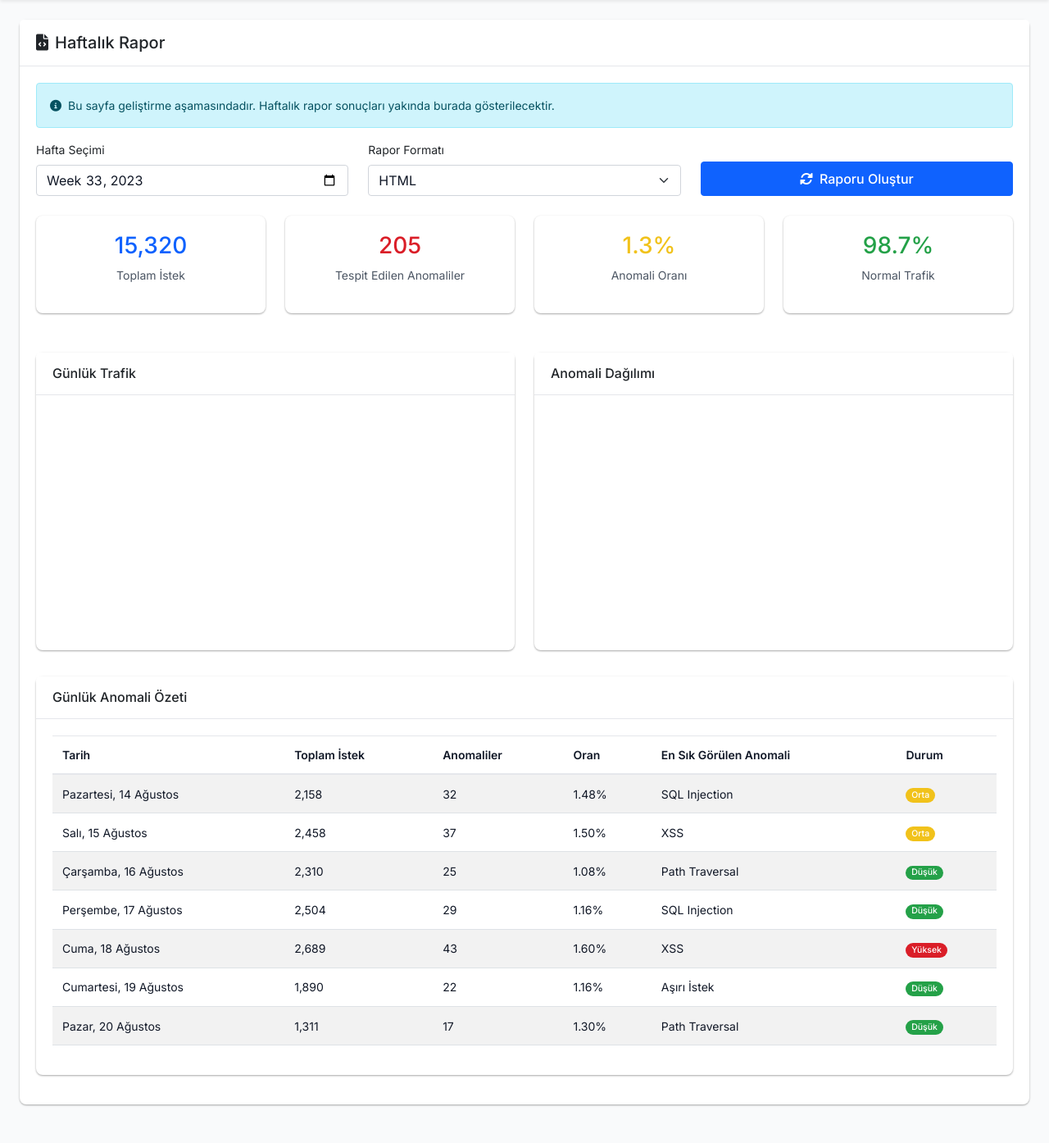
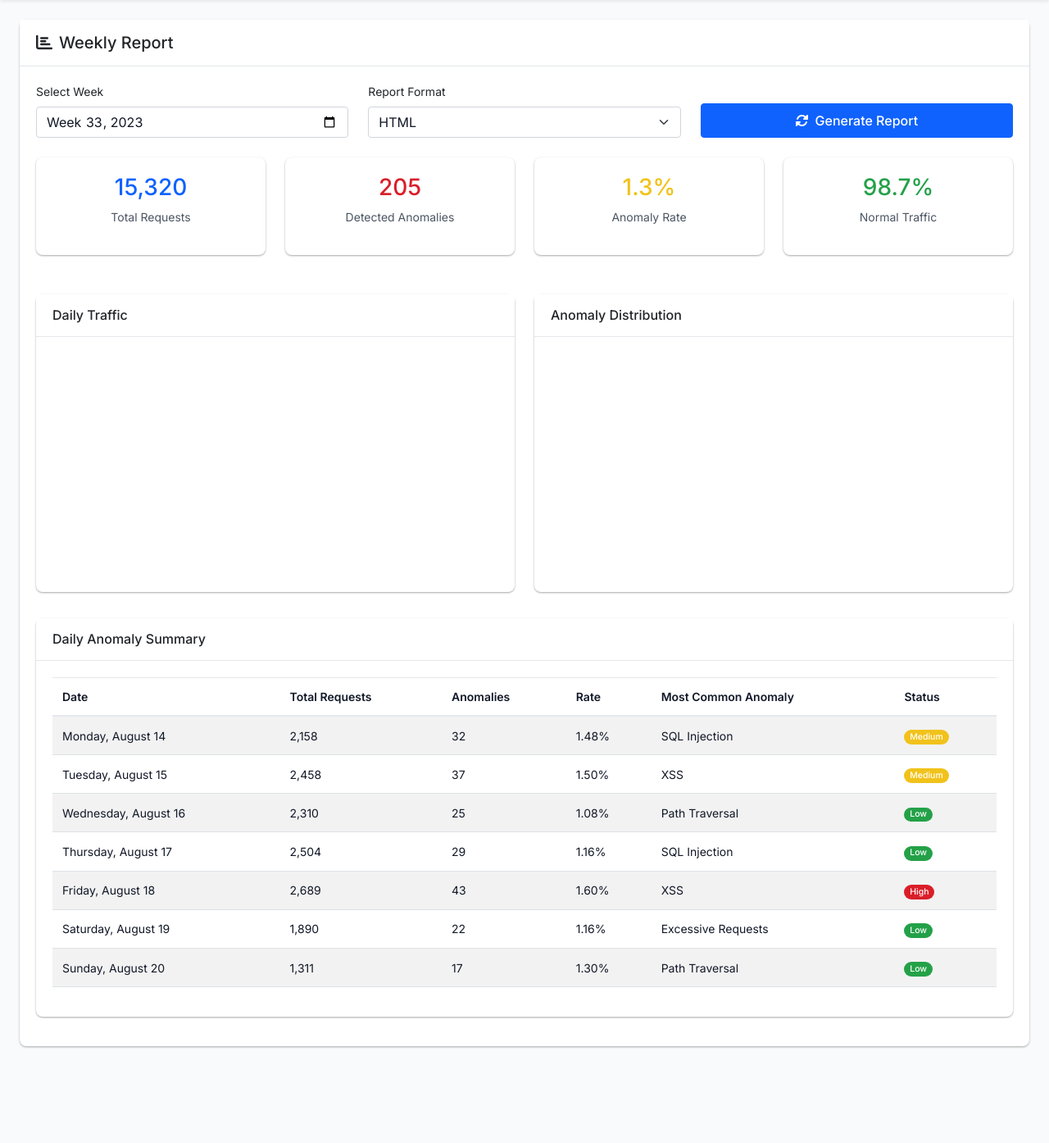
Before and after one commit to furkanpnr/capstone-http-anomaly-dashboard, a Django app: page /dashboard/reports/weekly/ in a window 1280 px wide. Shown: the part 64-1458 px from the top of the page at 82% size. Run offline with Django 5.2, Linux system fonts and the light colour scheme; a map, chart or similar area stays blank.

Commit message:
fix: remove development alert and improve English text

```diff
--- a/dashboard/templates/dashboard/base.html
+++ b/dashboard/templates/dashboard/base.html
@@ -1,6 +1,6 @@
 {% load static %}
 <!DOCTYPE html>
-<html lang="tr">
+<html lang="en">
 <head>
     {% include 'dashboard/partials/head.html' %}
 </head>
@@ -11,7 +11,7 @@
         <div class="row flex-grow-1">
             {% include 'dashboard/partials/sidebar.html' with active_menu=active_menu %}
 
-            <!-- Ana İçerik -->
+            <!-- Main Content -->
             <main role="main" class="main-content fade-in">
                 {% block content %}{% endblock %}
             </main>
--- a/dashboard/templates/dashboard/partials/footer.html
+++ b/dashboard/templates/dashboard/partials/footer.html
@@ -2,7 +2,7 @@
 <footer class="footer">
     <div class="container-fluid d-flex justify-content-center">
         <div class="text-center">
-            <span class="text-gray-500">© 2025 HTTP Anomaly Detector. Tüm hakları saklıdır.</span>
+            <span class="text-gray-500">© 2025 HTTP Anomaly Detector. All rights reserved.</span>
         </div>
     </div>
 </footer>
--- a/dashboard/templates/dashboard/partials/sidebar.html
+++ b/dashboard/templates/dashboard/partials/sidebar.html
@@ -5,67 +5,67 @@
             <li class="nav-item">
                 <a class="nav-link {% if active_menu == 'dashboard' %}active{% endif %}" href="{% url 'dashboard' %}">
                     <i class="fas fa-tachometer-alt"></i>
-                    Gösterge Paneli
+                    Dashboard
                 </a>
             </li>
             <li class="nav-item">
                 <a class="nav-link {% if active_menu == 'graphs' %}active{% endif %}" href="{% url 'graphs' %}">
                     <i class="fas fa-chart-line"></i>
-                    Anomali Grafikleri
+                    Anomaly Graphs
                 </a>
             </li>
             <li class="nav-item">
                 <a class="nav-link {% if active_menu == 'anomalies' %}active{% endif %}" href="{% url 'anomalies' %}">
                     <i class="fas fa-bug"></i>
-                    Tespit Edilen Anomaliler
+                    Detected Anomalies
                 </a>
             </li>
             <li class="nav-item">
                 <a class="nav-link {% if active_menu == 'traffic' %}active{% endif %}" href="{% url 'traffic' %}">
                     <i class="fas fa-network-wired"></i>
-                    HTTP Trafiği
+                    HTTP Traffic
                 </a>
             </li>
         </ul>
 
         <h6 class="sidebar-heading terminal-text">
-            <span>RAPORLAR</span>
+            <span>REPORTS</span>
         </h6>
         <ul class="nav flex-column mb-2">
             <li class="nav-item">
                 <a class="nav-link {% if active_menu == 'daily_report' %}active{% endif %}" href="{% url 'daily_report' %}">
                     <i class="fas fa-file-code"></i>
-                    Günlük Rapor
+                    Daily Report
                 </a>
             </li>
             <li class="nav-item">
                 <a class="nav-link {% if active_menu == 'weekly_report' %}active{% endif %}" href="{% url 'weekly_report' %}">
                     <i class="fas fa-file-code"></i>
-                    Haftalık Rapor
+                    Weekly Report
                 </a>
             </li>
             <li class="nav-item">
                 <a class="nav-link {% if active_menu == 'monthly_report' %}active{% endif %}" href="{% url 'monthly_report' %}">
                     <i class="fas fa-file-code"></i>
-                    Aylık Rapor
+                    Monthly Report
                 </a>
             </li>
         </ul>
 
         <h6 class="sidebar-heading terminal-text">
-            <span>AYARLAR</span>
+            <span>SETTINGS</span>
         </h6>
         <ul class="nav flex-column mb-2">
             <li class="nav-item">
                 <a class="nav-link {% if active_menu == 'settings' %}active{% endif %}" href="{% url 'settings' %}">
                     <i class="fas fa-cog"></i>
-                    Genel Ayarlar
+                    General Settings
                 </a>
             </li>
             <li class="nav-item">
                 <a class="nav-link {% if active_menu == 'user_settings' %}active{% endif %}" href="{% url 'user_settings' %}">
                     <i class="fas fa-user-shield"></i>
-                    Kullanıcı Ayarları
+                    User Settings
                 </a>
             </li>
         </ul>
--- a/dashboard/templates/dashboard/reports/weekly_report.html
+++ b/dashboard/templates/dashboard/reports/weekly_report.html
@@ -6,17 +6,13 @@
         <div class="col-md-12 mb-4">
             <div class="card">
                 <div class="card-header">
-                    <h5 class="card-title mb-0"><i class="fas fa-file-code me-2"></i>Haftalık Rapor</h5>
+                    <h5 class="card-title mb-0"><i class="fas fa-chart-bar me-2"></i>Weekly Report</h5>
                 </div>
                 <div class="card-body">
-                    <div class="alert alert-info">
-                        <i class="fas fa-info-circle me-2"></i>Bu sayfa geliştirme aşamasındadır. Haftalık rapor sonuçları yakında burada gösterilecektir.
-                    </div>
-
                     <div class="row mb-4">
                         <div class="col-md-4">
                             <div class="form-group">
-                                <label for="weekPicker" class="form-label">Hafta Seçimi</label>
+                                <label for="weekPicker" class="form-label">Select Week</label>
                                 <div class="input-group">
                                     <input type="week" class="form-control" id="weekPicker" value="2023-W33">
                                 </div>
@@ -24,7 +20,7 @@
                         </div>
                         <div class="col-md-4">
                             <div class="form-group">
-                                <label for="reportFormat" class="form-label">Rapor Formatı</label>
+                                <label for="reportFormat" class="form-label">Report Format</label>
                                 <select class="form-select" id="reportFormat">
                                     <option value="html">HTML</option>
                                     <option value="pdf">PDF</option>
@@ -35,7 +31,7 @@
                         </div>
                         <div class="col-md-4 d-flex align-items-end">
                             <button class="btn btn-primary w-100">
-                                <i class="fas fa-sync-alt me-2"></i>Raporu Oluştur
+                                <i class="fas fa-sync-alt me-2"></i>Generate Report
                             </button>
                         </div>
                     </div>
@@ -45,7 +41,7 @@
                             <div class="card h-100">
                                 <div class="card-body text-center">
                                     <h3 class="text-primary mb-2">15,320</h3>
-                                    <p class="text-muted mb-0">Toplam İstek</p>
+                                    <p class="text-muted mb-0">Total Requests</p>
                                 </div>
                             </div>
                         </div>
@@ -53,7 +49,7 @@
                             <div class="card h-100">
                                 <div class="card-body text-center">
                                     <h3 class="text-danger mb-2">205</h3>
-                                    <p class="text-muted mb-0">Tespit Edilen Anomaliler</p>
+                                    <p class="text-muted mb-0">Detected Anomalies</p>
                                 </div>
                             </div>
                         </div>
@@ -61,7 +57,7 @@
                             <div class="card h-100">
                                 <div class="card-body text-center">
                                     <h3 class="text-warning mb-2">1.3%</h3>
-                                    <p class="text-muted mb-0">Anomali Oranı</p>
+                                    <p class="text-muted mb-0">Anomaly Rate</p>
                                 </div>
                             </div>
                         </div>
@@ -69,7 +65,7 @@
                             <div class="card h-100">
                                 <div class="card-body text-center">
                                     <h3 class="text-success mb-2">98.7%</h3>
-                                    <p class="text-muted mb-0">Normal Trafik</p>
+                                    <p class="text-muted mb-0">Normal Traffic</p>
                                 </div>
                             </div>
                         </div>
@@ -79,7 +75,7 @@
                         <div class="col-md-6 mb-4">
                             <div class="card h-100">
                                 <div class="card-header">
-                                    <h6 class="card-title mb-0">Günlük Trafik</h6>
+                                    <h6 class="card-title mb-0">Daily Traffic</h6>
                                 </div>
                                 <div class="card-body">
                                     <canvas id="dailyTraffic" height="250"></canvas>
@@ -89,7 +85,7 @@
                         <div class="col-md-6 mb-4">
                             <div class="card h-100">
                                 <div class="card-header">
-                                    <h6 class="card-title mb-0">Anomali Dağılımı</h6>
+                                    <h6 class="card-title mb-0">Anomaly Distribution</h6>
                                 </div>
                                 <div class="card-body">
                                     <canvas id="anomalyDistribution" height="250"></canvas>
@@ -102,76 +98,76 @@
                         <div class="col-12">
                             <div class="card">
                                 <div class="card-header">
-                                    <h6 class="card-title mb-0">Günlük Anomali Özeti</h6>
+                                    <h6 class="card-title mb-0">Daily Anomaly Summary</h6>
                                 </div>
                                 <div class="card-body">
                                     <table class="table table-sm table-hover table-striped">
                                         <thead>
                                             <tr>
-                                                <th>Tarih</th>
-                                                <th>Toplam İstek</th>
-                                                <th>Anomaliler</th>
-                                                <th>Oran</th>
-                                                <th>En Sık Görülen Anomali</th>
-                                                <th>Durum</th>
+                                                <th>Date</th>
+                                                <th>Total Requests</th>
+                                                <th>Anomalies</th>
+                                                <th>Rate</th>
+                                                <th>Most Common Anomaly</th>
+                                                <th>Status</th>
                                             </tr>
                                         </thead>
                                         <tbody>
                                             <tr>
-                                                <td>Pazartesi, 14 Ağustos</td>
+                                                <td>Monday, August 14</td>
                                                 <td>2,158</td>
                                                 <td>32</td>
                                                 <td>1.48%</td>
                                                 <td>SQL Injection</td>
-                                                <td><span class="badge bg-warning">Orta</span></td>
+                                                <td><span class="badge bg-warning">Medium</span></td>
                                             </tr>
                                             <tr>
-                                                <td>Salı, 15 Ağustos</td>
+                                                <td>Tuesday, August 15</td>
                                                 <td>2,458</td>
                                                 <td>37</td>
                                                 <td>1.50%</td>
                                                 <td>XSS</td>
-                                                <td><span class="badge bg-warning">Orta</span></td>
+                                                <td><span class="badge bg-warning">Medium</span></td>
                                             </tr>
                                             <tr>
-                                                <td>Çarşamba, 16 Ağustos</td>
+                                                <td>Wednesday, August 16</td>
                                                 <td>2,310</td>
                                                 <td>25</td>
                                                 <td>1.08%</td>
                                                 <td>Path Traversal</td>
-                                                <td><span class="badge bg-success">Düşük</span></td>
+                                                <td><span class="badge bg-success">Low</span></td>
                                             </tr>
                                             <tr>
-                                                <td>Perşembe, 17 Ağustos</td>
+                                                <td>Thursday, August 17</td>
                                                 <td>2,504</td>
                                                 <td>29</td>
                                                 <td>1.16%</td>
                                                 <td>SQL Injection</td>
-                                                <td><span class="badge bg-success">Düşük</span></td>
+                                                <td><span class="badge bg-success">Low</span></td>
                                             </tr>
                                             <tr>
-                                                <td>Cuma, 18 Ağustos</td>
+                                                <td>Friday, August 18</td>
                                                 <td>2,689</td>
                                                 <td>43</td>
                                                 <td>1.60%</td>
                                                 <td>XSS</td>
-                                                <td><span class="badge bg-danger">Yüksek</span></td>
+                                                <td><span class="badge bg-danger">High</span></td>
                                             </tr>
                                             <tr>
-                                                <td>Cumartesi, 19 Ağustos</td>
+                                                <td>Saturday, August 19</td>
                                                 <td>1,890</td>
                                                 <td>22</td>
                                                 <td>1.16%</td>
-                                                <td>Aşırı İstek</td>
-                                                <td><span class="badge bg-success">Düşük</span></td>
+                                                <td>Excessive Requests</td>
+                                                <td><span class="badge bg-success">Low</span></td>
                                             </tr>
                                             <tr>
-                                                <td>Pazar, 20 Ağustos</td>
+                                                <td>Sunday, August 20</td>
                                                 <td>1,311</td>
                                                 <td>17</td>
                                                 <td>1.30%</td>
                                                 <td>Path Traversal</td>
-                                                <td><span class="badge bg-success">Düşük</span></td>
+                                                <td><span class="badge bg-success">Low</span></td>
                                             </tr>
                                         </tbody>
                                     </table>
@@ -189,14 +185,14 @@
 {% block extra_js %}
 <script>
     document.addEventListener('DOMContentLoaded', function() {
-        // Günlük Trafik grafiği
+        // Daily Traffic chart
         const trafficCtx = document.getElementById('dailyTraffic').getContext('2d');
         new Chart(trafficCtx, {
             type: 'bar',
             data: {
-                labels: ['Pazartesi', 'Salı', 'Çarşamba', 'Perşembe', 'Cuma', 'Cumartesi', 'Pazar'],
+                labels: ['Monday', 'Tuesday', 'Wednesday', 'Thursday', 'Friday', 'Saturday', 'Sunday'],
                 datasets: [{
-                    label: 'Trafik',
+                    label: 'Traffic',
                     data: [2158, 2458, 2310, 2504, 2689, 1890, 1311],
                     backgroundColor: '#0f62fe'
                 }]
@@ -212,14 +208,14 @@
             }
         });
 
-        // Anomali Dağılımı grafiği
+        // Anomaly Distribution chart
         const anomalyCtx = document.getElementById('anomalyDistribution').getContext('2d');
         new Chart(anomalyCtx, {
             type: 'line',
             data: {
-                labels: ['Pazartesi', 'Salı', 'Çarşamba', 'Perşembe', 'Cuma', 'Cumartesi', 'Pazar'],
+                labels: ['Monday', 'Tuesday', 'Wednesday', 'Thursday', 'Friday', 'Saturday', 'Sunday'],
                 datasets: [{
-                    label: 'Anomaliler',
+                    label: 'Anomalies',
                     data: [32, 37, 25, 29, 43, 22, 17],
                     borderColor: '#da1e28',
                     backgroundColor: 'rgba(218, 30, 40, 0.1)',
```
Also changed, not shown: dashboard/templates/dashboard/anomalies.html (+14 -18 lines), dashboard/templates/dashboard/dashboard.html (+20 -20 lines), dashboard/templates/dashboard/graphs.html (+6 -9 lines), dashboard/templates/dashboard/home.html (+4 -8 lines), dashboard/templates/dashboard/partials/development_alert.html (deleted, +0 -15 lines), dashboard/templates/dashboard/partials/report_form.html (+10 -10 lines), dashboard/templates/dashboard/reports/daily_report.html (+14 -18 lines), dashboard/templates/dashboard/reports/monthly_report.html (+38 -34 lines), dashboard/templates/dashboard/settings/general.html (+26 -30 lines), dashboard/templates/dashboard/settings/user.html (+33 -37 lines), dashboard/templates/dashboard/traffic.html (+12 -16 lines).
